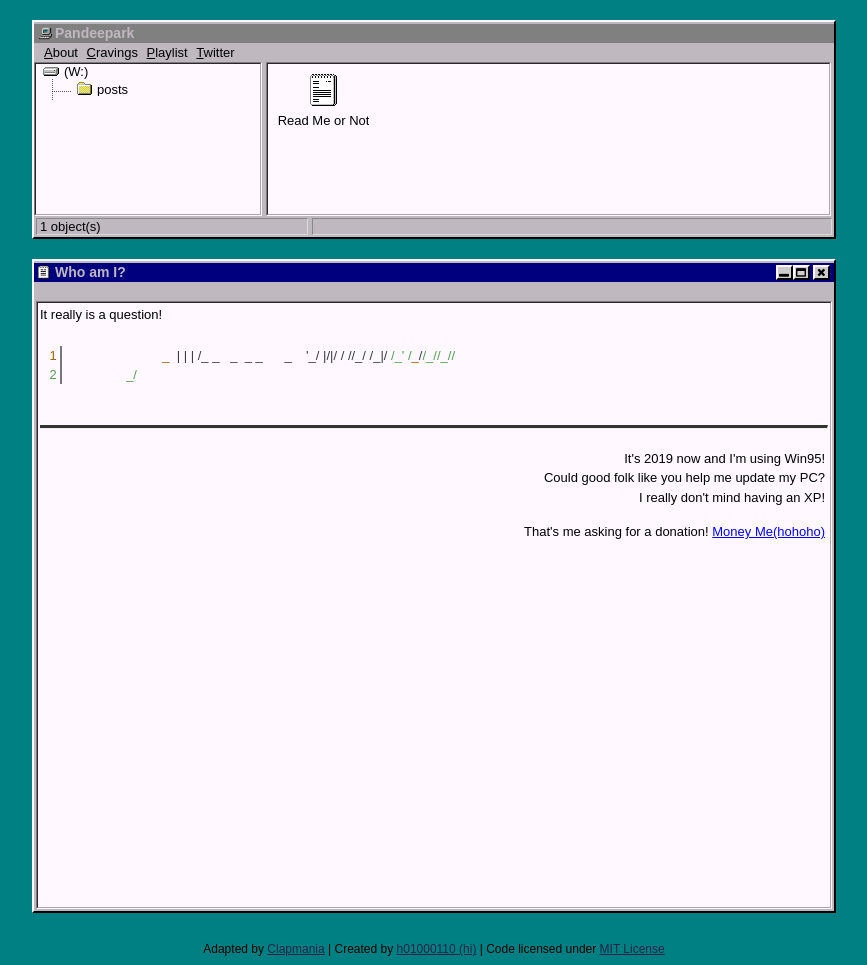
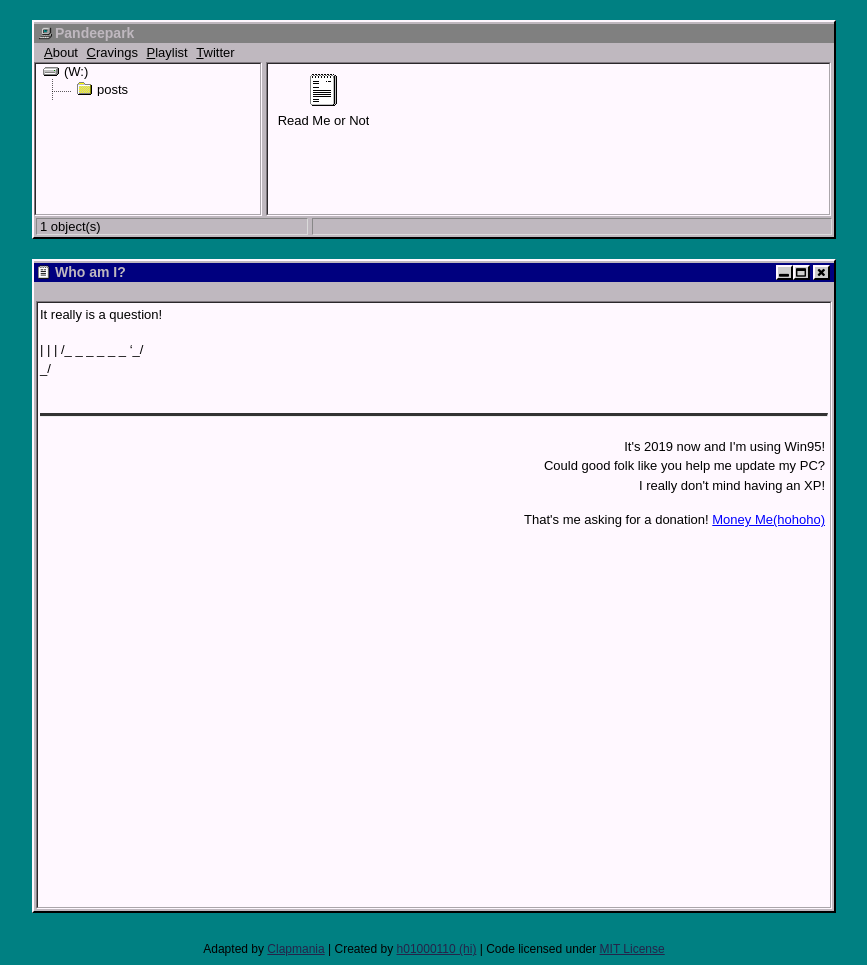
Before and after one commit to clapmania/clapmania.github.io, a Jekyll site: the page built from me/index.md, in a window 1280 px wide. Shown: the whole page, without its empty margins (206-1073 px from the left). Built offline with Jekyll 4.4.1, drawn with Linux system fonts in a browser that asks for light colours.

Commit message:
Update index.md

````diff
--- a/me/index.md
+++ b/me/index.md
@@ -5,7 +5,7 @@ title: Who am I?
 
 It really is a question!
 
-                               _
-| | | /_ _   _  _ _      _    '_/
-|/|/ / //_/ /_|/ /_' /_//_//_//
-                     _/
+```                               _
+```| | | /_ _   _  _ _      _    '_/
+```|/|/ / //_/ /_|/ /_' /_//_//_//
+```                     _/
````
